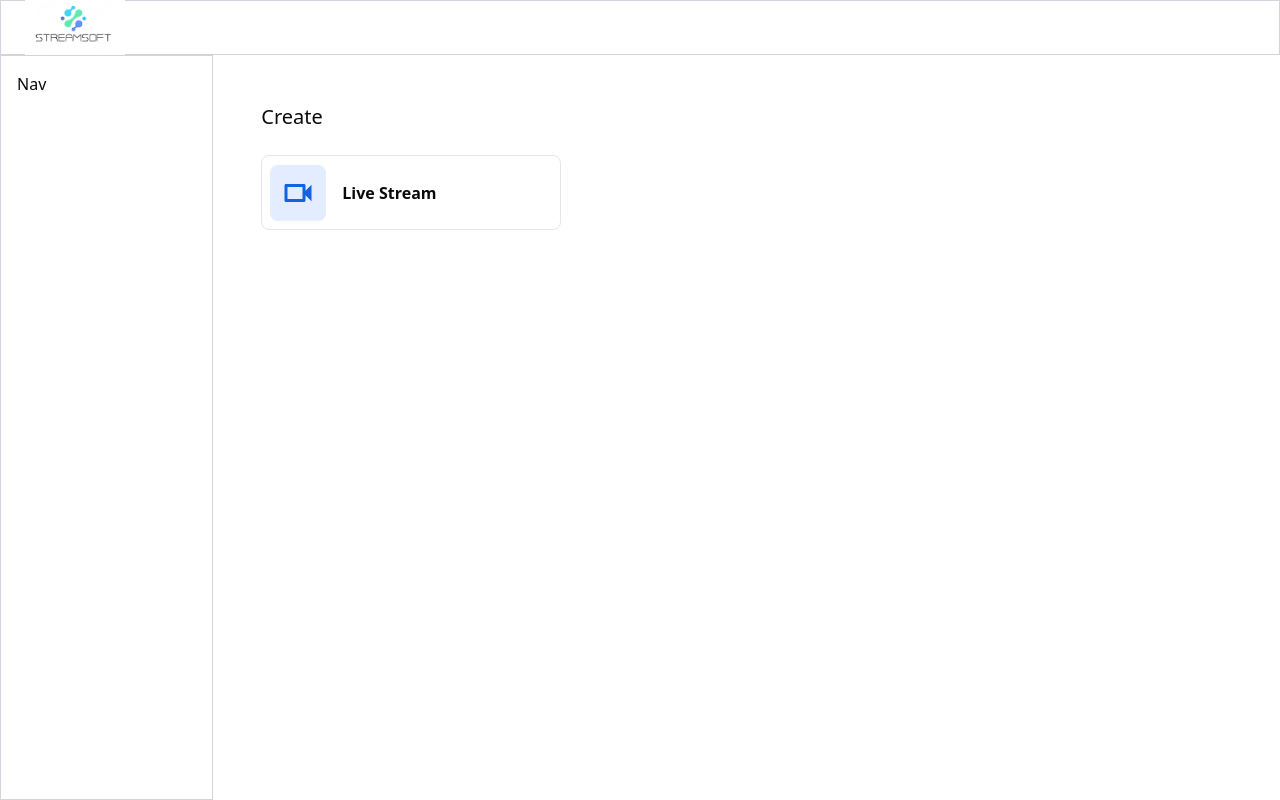
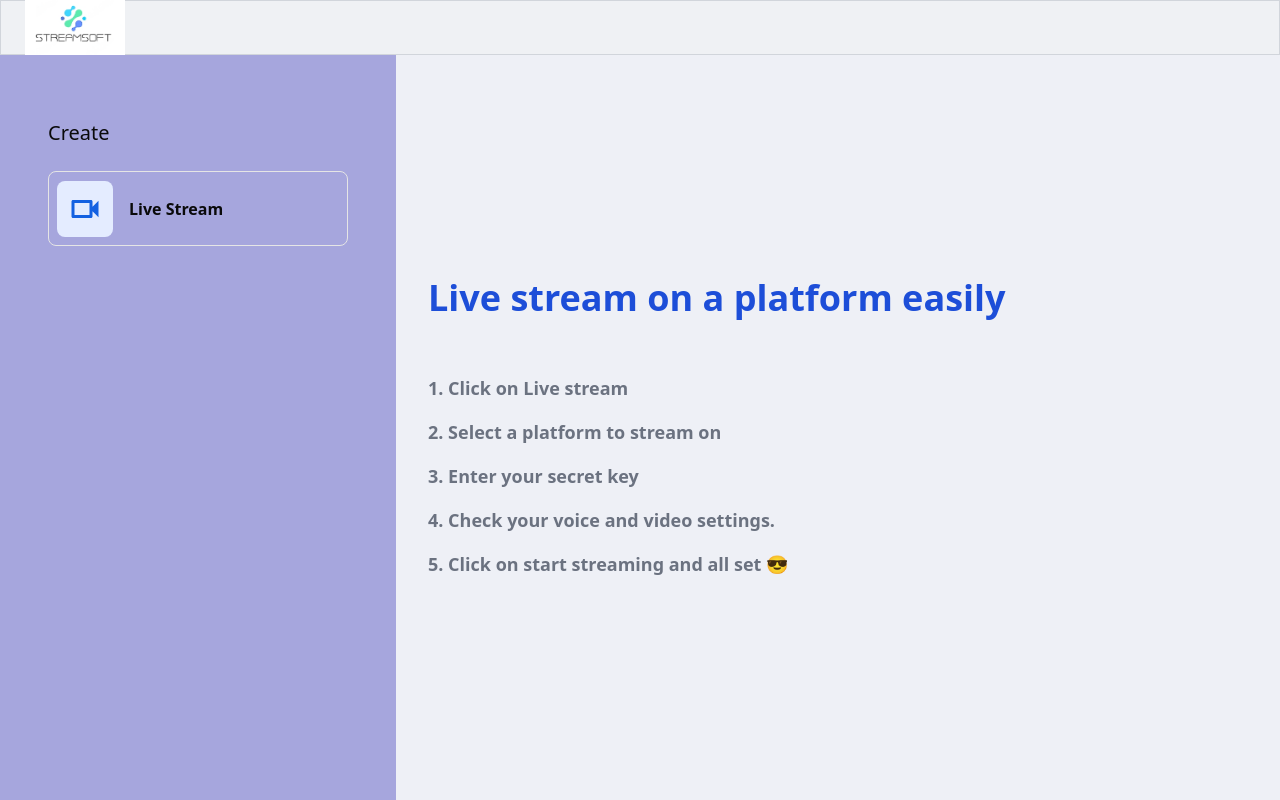
Before and after one commit to pranav-deshmukh/StreamSoft, a Next.js app in the folder Client/: page /dashboard in a window 1280 px wide. Built offline with nearby package versions, Linux system fonts and the light colour scheme.

Commit message:
ui fixes

```diff
--- a/Client/app/(dashboard)/dashboard/layout.tsx
+++ b/Client/app/(dashboard)/dashboard/layout.tsx
@@ -1,4 +1,4 @@
-import Navigation from "@/components/Navigation";
+// import Navigation from "@/components/Navigation";
 import TitleBar from "@/components/TitleBar";
 import { ReactNode } from "react";
 
@@ -11,9 +11,9 @@ export default function Layout({ children }: LayoutProps) {
     <div className="w-screen h-screen flex flex-col">
       <TitleBar />
       <div className="flex flex-1 overflow-hidden">
-        <div className="w-1/6 h-full overflow-auto">
+        {/* <div className="w-1/6 h-full overflow-auto">
           <Navigation />
-        </div>
+        </div> */}
         <div className="flex-1 overflow-auto">
           {children}
         </div>
--- a/Client/app/(dashboard)/dashboard/page.tsx
+++ b/Client/app/(dashboard)/dashboard/page.tsx
@@ -1,12 +1,23 @@
-// import VideoScreen from "@/components/VideoScreen";
-
 import Create from "@/components/Create";
 
 export default function Page() {
   return (
-    <div className="h-full">
-      <Create/>
-        {/* <VideoScreen/> */}
+    <div className="h-full flex bg-[#eef0f6]">
+      <section className="bg-[#a6a6dd] w-[40%] flex flex-col items-center pt-4">
+        <Create />
+      </section>
+      <section className="w-full flex flex-col justify-center px-8 gap-y-14">
+        <h1 className="text-4xl font-bold text-blue-700">
+          Live stream on a platform easily
+        </h1>
+        <ul className="text-lg font-semibold text-gray-500 flex flex-col gap-y-4">
+          <li>1. Click on Live stream</li>
+          <li>2. Select a platform to stream on</li>
+          <li>3. Enter your secret key</li>
+          <li>4. Check your voice and video settings.</li>
+          <li>5. Click on start streaming and all set 😎</li>
+        </ul>
+      </section>
     </div>
   );
 }
--- a/Client/app/(stream)/stream/layout.tsx
+++ b/Client/app/(stream)/stream/layout.tsx
@@ -11,9 +11,9 @@ export default function Layout({ children }: LayoutProps) {
     <div className="w-screen h-screen flex flex-col">
       <TitleBar />
       <div className="flex flex-1 overflow-hidden">
-        <div className="w-1/6 h-full overflow-auto">
+        {/* <div className="w-1/6 h-full overflow-auto">
           <Navigation />
-        </div>
+        </div> */}
         <div className="flex-1 overflow-auto">
           {children}
         </div>
--- a/Client/app/page.tsx
+++ b/Client/app/page.tsx
@@ -3,19 +3,19 @@ import Link from "next/link";
 
 export default function Home() {
   return (
-    <div className="bg-[#F2F2FD] h-screen flex flex-col items-center pt-4">
-      <nav className="bg-[#ffffff] p-4 w-[97%] text-[#565E6C] flex justify-between items-center">
+    <div className="bg-[#ececf4] h-screen flex flex-col items-center pt-4">
+      <nav className="bg-[#ffffff] p-4 w-[97%] text-[#565E6C] flex justify-between items-center rounded-lg">
         <h1 className="text-2xl font-bold text-[#333333]">StreamSoft</h1>
         <ul className="flex space-x-8 text-sm font-bold">
-          <li>
+          <li className="hover:underline">
             <Link href="https://x.com/res_send_pranav">Twitter</Link>
           </li>
-          <li>
+          <li className="hover:underline">
             <Link href="https://www.linkedin.com/in/pranavdeshmukh910/">
               LinkedIn
             </Link>
           </li>
-          <li>
+          <li className="hover:underline">
             <Link href="https://github.com/pranav-deshmukh">Github</Link>
           </li>
         </ul>
@@ -31,7 +31,7 @@ export default function Home() {
             Twitch, ...
           </h2>
         </text>
-        <Button className="bg-blue-500 hover:bg-blue-600"><Link href='/dashboard'>Get started - it&apos;s free</Link></Button>
+        <Button className="bg-blue-600 hover:bg-blue-700 p-6 text-md font-semibold"><Link href='/dashboard'>Get started - it&apos;s free!</Link></Button>
       </section>
     </div>
   );
--- a/Client/components/Create.tsx
+++ b/Client/components/Create.tsx
@@ -39,7 +39,7 @@ export default function Create() {
 
 
   return (
-    <div className="h-full p-12 flex flex-col gap-6">
+    <div className=" p-12 flex flex-col gap-6">
       <Dialog open={dialogOpen} onOpenChange={setDialogOpen}>
         <DialogContent>
           <DialogHeader>
--- a/Client/components/TitleBar.tsx
+++ b/Client/components/TitleBar.tsx
@@ -3,7 +3,7 @@ import Logo from "@/public/Screenshot_2024-09-21_185618-transformed.png"
 
 export default function TitleBar(){
     return(
-        <div className="w-full h-[55px] flex items-center border-[1px] border-gray-300 p-6">
+        <div className="w-full h-[55px] flex items-center border-[1px] border-gray-300 p-6 bg-[#eff1f4]">
             <Image src={Logo} alt="Logo" width={100}/>
         </div>
     )
--- a/Client/components/VideoScreen.tsx
+++ b/Client/components/VideoScreen.tsx
@@ -5,7 +5,7 @@ import io, { Socket } from "socket.io-client";
 import { AiOutlineAudio, AiOutlineAudioMuted } from "react-icons/ai";
 import { MdVideocam, MdVideocamOff } from "react-icons/md";
 import { Input } from "./ui/input";
-import axios, { AxiosError } from "axios";
+import axios from "axios";
 import { Button } from "./ui/button";
 import { PlatformStreamUrls } from "@/utils/platform";
 import {Toaster, toast} from "sonner";
```
